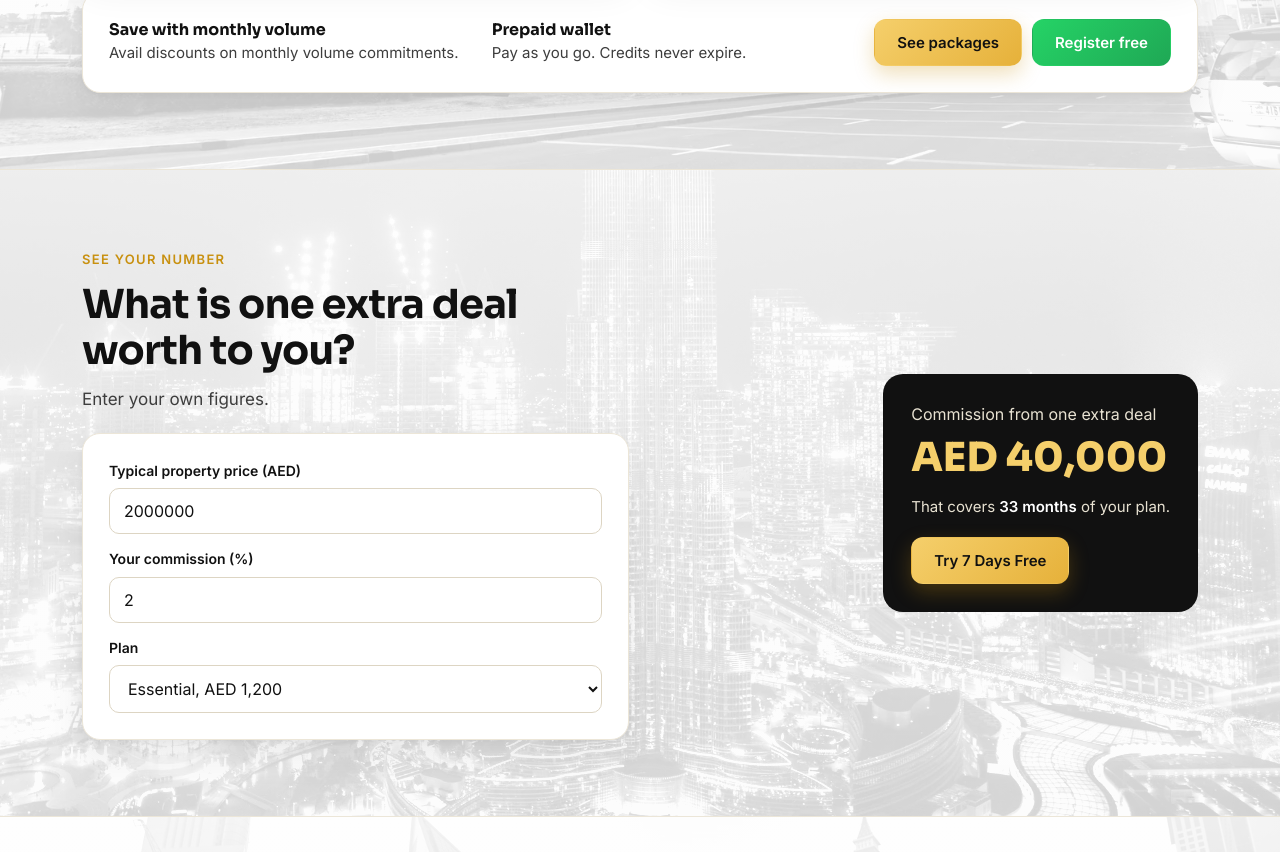
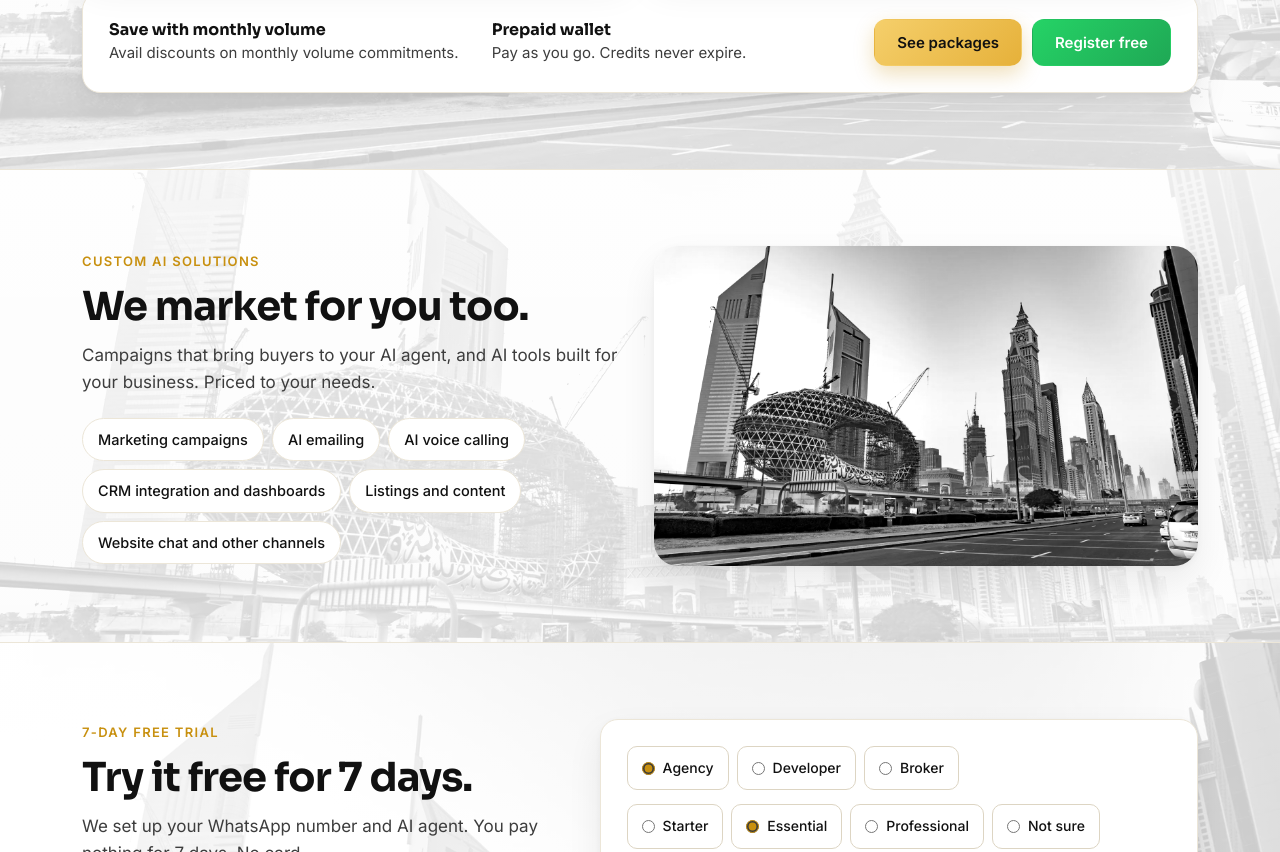
Before and after one commit to kavinderkhurana-qleads/qleads-site, a plain HTML site: page index.html in a window 1280 px wide. Shown: the part 4631-5483 px from the top of the page. Drawn offline with Linux system fonts and the light colour scheme.

Commit message:
Remove the 'what is one extra deal worth' calculator; closing band links to the WhatsApp demo
Co-Authored-By: Claude Opus 5.5 <noreply@anthropic.com>

```diff
--- a/index.html
+++ b/index.html
@@ -239,32 +239,6 @@
   </div>
 </section>
 
-<!-- 7 ROI -->
-<section id="roi" class="bgimg bg-burj">
-  <div class="wrap roi">
-    <div>
-      <div class="head" style="margin-bottom:20px">
-        <span class="k">See your number</span>
-        <h2>What is one extra deal worth to you?</h2>
-        <p>Enter your own figures.</p>
-      </div>
-      <div class="inputs card">
-        <label>Typical property price (AED)<input id="price" type="number" value="2000000" min="0" step="50000" /></label>
-        <label>Your commission (%)<input id="comm" type="number" value="2" min="0" step="0.5" /></label>
-        <label>Plan
-          <select id="plan"><option value="300">Starter, AED 300</option><option value="1200" selected>Essential, AED 1,200</option><option value="2500">Professional, AED 2,500</option></select>
-        </label>
-      </div>
-    </div>
-    <div class="out">
-      <div>Commission from one extra deal</div>
-      <div class="v" id="v1">AED 40,000</div>
-      <p>That covers <b id="v2">33 months</b> of your plan.</p>
-            <a class="btn btn-gold" style="margin-top:18px" href="#trial">Try 7 Days Free</a>
-    </div>
-  </div>
-</section>
-
 <!-- 8 CUSTOM -->
 <section id="custom" class="bgimg bg-szr">
   <div class="wrap split">
@@ -354,7 +328,7 @@
     <span class="k">Ready when you are</span>
     <h2 style="margin:10px 0 14px">Your next buyer is already looking.</h2>
     <p>Give him an answer in his language, in seconds, under your name.</p>
-    <div class="ctas"><a class="btn btn-gold" href="#trial">Try 7 Days Free</a><a class="btn btn-line" href="#roi">See your number</a></div>
+    <div class="ctas"><a class="btn btn-gold" href="#trial">Try 7 Days Free</a><a class="btn btn-line" href="https://wa.me/971501483346?text=Demo">See a live demo on WhatsApp</a></div>
   </div>
 </section>
 
@@ -398,8 +372,7 @@
     document.getElementById('v1').textContent='AED '+v.toLocaleString('en-US');
     document.getElementById('v2').textContent=Math.floor(v/pl)+' months';
   }
-  ['price','comm','plan'].forEach(function(id){document.getElementById(id).addEventListener('input',roi)});
-  roi();
+  if(document.getElementById('price')){['price','comm','plan'].forEach(function(id){document.getElementById(id).addEventListener('input',roi)});roi();}
 })();
 </script>
 </body>
```
